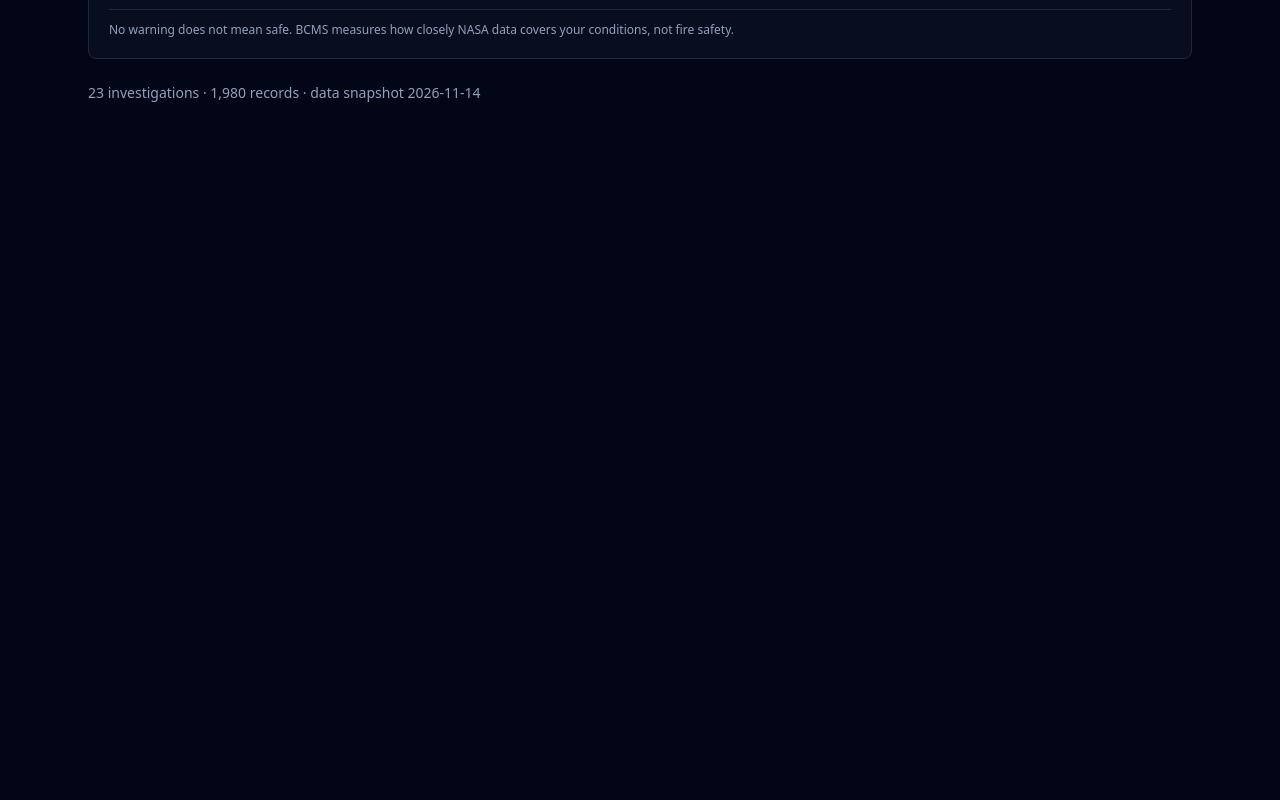
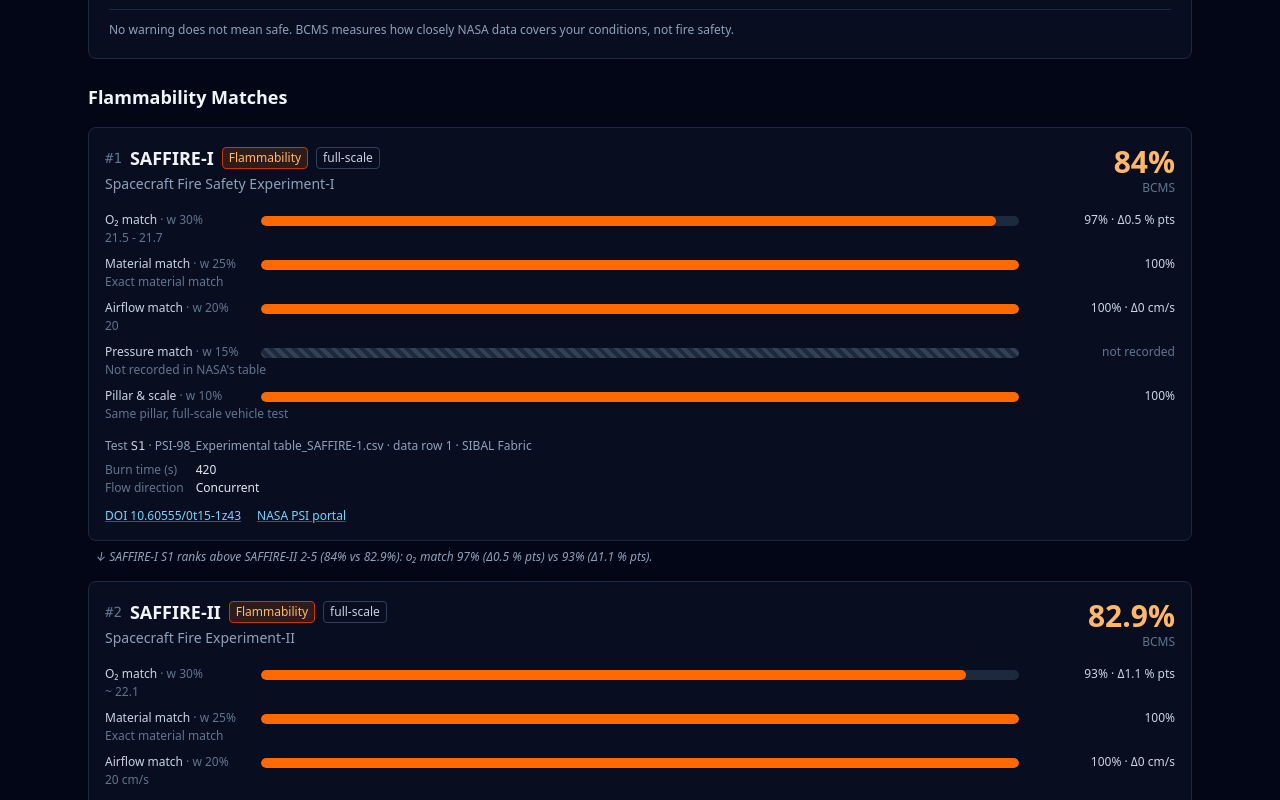
Before and after one commit to prattaybanik03/flamebound-flame-in-freefall, a Next.js app in the folder web/: page / in a window 1280 px wide. Shown: the part 660-1460 px from the top of the page. Before the commit the page ends 800 px from the top, so only its background shows below. Built offline with nearby package versions, Linux system fonts and the light colour scheme.

Commit message:
Add ranked result cards with score breakdown and citations

```diff
--- a/web/src/components/PyroVector.tsx
+++ b/web/src/components/PyroVector.tsx
@@ -9,6 +9,7 @@ import { hazard as computeHazard, rank } from "@/lib/bcms";
 import Controls from "./Controls";
 import Headline from "./Headline";
 import HazardBanner from "./HazardBanner";
+import ResultCard from "./ResultCard";
 
 const DATA_URL = "/data/pyrovector.json";
 
@@ -31,6 +32,11 @@ export default function PyroVector() {
   const hazard = useMemo(() => (bundle ? computeHazard(ranked, target) : null), [bundle, ranked, target]);
   // Headline is the best match in the ACTIVE pillar (locked Sat 11:20).
   const best = useMemo(() => ranked.find((s) => s.investigation.pillar === target.pillar) ?? null, [ranked, target.pillar]);
+  // Result cards (A4): top 8 overall, active-pillar first, then other pillars as supporting evidence.
+  const [activeCards, otherCards] = useMemo(() => {
+    const top = ranked.slice(0, 8);
+    return [top.filter((s) => s.investigation.pillar === target.pillar), top.filter((s) => s.investigation.pillar !== target.pillar)];
+  }, [ranked, target.pillar]);
 
   useEffect(() => {
     const ctrl = new AbortController();
@@ -97,6 +103,28 @@ export default function PyroVector() {
             />
           )}
           <Headline best={best} target={target} />
+          <section aria-label="Ranked NASA records" className="flex flex-col gap-4">
+            <h2 className="text-lg font-semibold capitalize text-slate-100">{target.pillar} matches</h2>
+            {activeCards.length === 0 && (
+              <p className="text-sm text-slate-400">No {target.pillar} investigation is in the top 8.</p>
+            )}
+            {activeCards.map((s, i) => (
+              <ResultCard key={s.record.id} scored={s} rank={i + 1} next={activeCards[i + 1] ?? null} />
+            ))}
+            {otherCards.length > 0 && (
+              <>
+                <h2 className="mt-4 text-lg font-semibold text-slate-100">Other pillars (supporting evidence)</h2>
+                {otherCards.map((s, i) => (
+                  <ResultCard
+                    key={s.record.id}
+                    scored={s}
+                    rank={activeCards.length + i + 1}
+                    next={otherCards[i + 1] ?? null}
+                  />
+                ))}
+              </>
+            )}
+          </section>
           <p className="text-sm text-slate-400">
             {bundle.investigations.length} investigations · {bundle.records.length.toLocaleString("en-AU")} records ·
             data snapshot {bundle.builtOn}
--- /dev/null
+++ b/web/src/components/ResultCard.tsx
@@ -0,0 +1,119 @@
+// SI-assisted: drafted with Claude (Anthropic); reviewed by the team.
+// Result card (BUILD_PLAN A4). Every number shown is either a NASA raw cell (verbatim)
+// or a computed BCMS quantity. NASA values are never rounded; the raw cell is shown.
+import type { Component, Scored } from "@/lib/bcms";
+import { DIM_LABEL, fmt, whyAbove } from "@/lib/explain";
+
+const UNIT: Partial<Record<Component["dim"], string>> = { o2: "% pts", flow: "cm/s", pressure: "kPa" };
+
+const PILLAR_BADGE: Record<string, string> = {
+  flammability: "bg-orange-500/15 text-orange-300 border-orange-700",
+  suppression: "bg-sky-500/15 text-sky-300 border-sky-700",
+  detection: "bg-violet-500/15 text-violet-300 border-violet-700",
+  fundamentals: "bg-slate-500/15 text-slate-300 border-slate-600",
+};
+
+/** Data-row label: the bundle stores a 0-based index into NASA's CSV, header excluded. */
+export function rowLabel(row: number) {
+  return `data row ${row + 1}`;
+}
+export const ROW_TITLE = "1-based data row in NASA's CSV, header row excluded";
+
+function Bar({ c }: { c: Component }) {
+  const recorded = c.score !== null;
+  const pct = recorded ? Math.round(c.score! * 100) : 0;
+  const unit = UNIT[c.dim];
+  const hover = c.raw || c.col ? `NASA cell: "${c.raw ?? ""}"${c.col ? `, column "${c.col}"` : ""}` : undefined;
+  return (
+    <li className="grid grid-cols-[7.5rem_1fr] items-start gap-x-3 gap-y-0.5 sm:grid-cols-[9rem_1fr_9rem]" title={hover}>
+      <span className="text-xs text-slate-300">
+        {DIM_LABEL[c.dim]} <span className="text-slate-500">· w {Math.round(c.weight * 100)}%</span>
+      </span>
+      <div className="mt-1 h-2.5 overflow-hidden rounded-full bg-slate-800" aria-hidden="true">
+        {recorded ? (
+          <div className="h-full rounded-full bg-orange-500" style={{ width: `${pct}%` }} />
+        ) : (
+          <div className="h-full w-full bg-[repeating-linear-gradient(45deg,#334155_0_4px,#1e293b_4px_8px)]" />
+        )}
+      </div>
+      <span className="col-start-2 text-xs tabular-nums text-slate-300 sm:col-start-auto sm:text-right">
+        {recorded ? `${pct}%` : <span className="text-slate-500">not recorded</span>}
+        {recorded && c.delta !== null && unit ? ` · Δ${fmt(c.delta)} ${unit}` : ""}
+      </span>
+      <span className="col-start-2 text-xs text-slate-500 sm:col-span-2">{c.basis}</span>
+    </li>
+  );
+}
+
+export default function ResultCard({ scored, rank, next }: { scored: Scored; rank: number; next?: Scored | null }) {
+  const { record: r, investigation: inv } = scored;
+  const unit = inv.recordsNotTests ? "Record" : "Test";
+  const outcome = Object.entries(r.outcome?.fields ?? {}).filter(([, v]) => v.trim() !== "");
+
+  let why: string | null = null;
+  if (next) {
+    // Only claim "ranks above" when it actually scores higher; ties are ordered by investigation ID.
+    why =
+      scored.bcms > next.bcms
+        ? whyAbove(scored, next).text
+        : `${inv.acronym} ${r.ref} and ${next.investigation.acronym} ${next.record.ref} tie at ${scored.bcms}% BCMS; order is by investigation ID.`;
+  }
+
+  return (
+    <>
+      <article className="rounded-lg border border-slate-800 bg-slate-900/50 p-4">
+        <header className="flex flex-wrap items-start justify-between gap-3">
+          <div className="min-w-0">
+            <div className="flex flex-wrap items-center gap-2">
+              <span className="font-mono text-sm text-slate-500">#{rank}</span>
+              <h3 className="text-lg font-semibold text-slate-100">{inv.acronym}</h3>
+              <span className={`rounded border px-1.5 py-0.5 text-xs capitalize ${PILLAR_BADGE[inv.pillar]}`}>{inv.pillar}</span>
+              <span className="rounded border border-slate-700 px-1.5 py-0.5 text-xs text-slate-300">
+                {inv.scale === "full" ? "full-scale" : "chamber"}
+              </span>
+            </div>
+            <p className="mt-0.5 text-sm text-slate-400">{inv.title}</p>
+          </div>
+          <div className="text-right">
+            <div className="text-3xl font-semibold tabular-nums text-orange-300">{scored.bcms}%</div>
+            <div className="text-xs text-slate-500">BCMS</div>
+          </div>
+        </header>
+
+        <ul className="mt-4 space-y-2.5" aria-label="Score breakdown">
+          {scored.components.map((c) => (
+            <Bar key={c.dim} c={c} />
+          ))}
+        </ul>
+
+        <p className="mt-4 text-xs text-slate-400">
+          {unit} <span className="font-mono text-slate-300">{r.ref}</span> · {r.table} ·{" "}
+          <span title={ROW_TITLE}>{rowLabel(r.row)}</span>
+          {r.material ? ` · ${r.material}` : ""}
+          {r.materialNote ? ` (${r.materialNote})` : ""}
+        </p>
+
+        {outcome.length > 0 && (
+          <dl className="mt-2 grid grid-cols-[auto_1fr] gap-x-3 gap-y-0.5 text-xs">
+            {outcome.map(([k, v]) => (
+              <div key={k} className="contents">
+                <dt className="text-slate-500">{k}</dt>
+                <dd className="text-slate-200">{v}</dd>
+              </div>
+            ))}
+          </dl>
+        )}
+
+        <p className="mt-3 flex flex-wrap gap-4 text-xs">
+          <a href={inv.doiUrl} target="_blank" rel="noopener noreferrer" className="text-sky-300 underline decoration-sky-700 hover:text-sky-200">
+            DOI {inv.doi}
+          </a>
+          <a href={inv.portalUrl} target="_blank" rel="noopener noreferrer" className="text-sky-300 underline decoration-sky-700 hover:text-sky-200">
+            NASA PSI portal
+          </a>
+        </p>
+      </article>
+      {why && <p className="-mt-2 px-2 text-xs italic text-slate-400">↓ {why}</p>}
+    </>
+  );
+}
```
